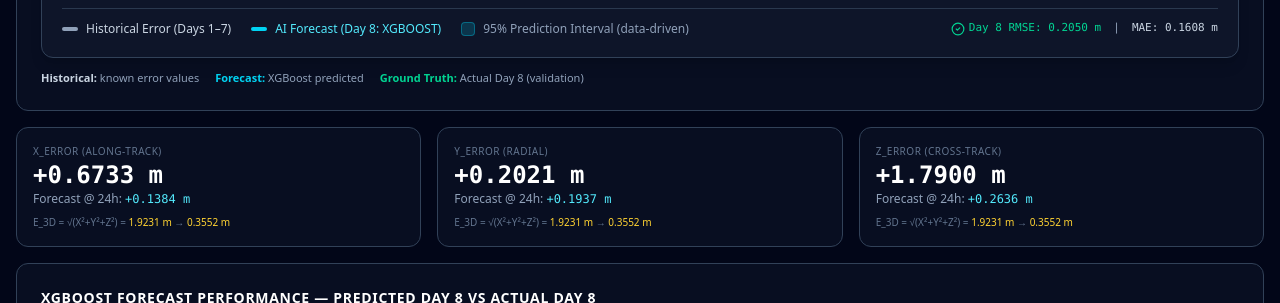
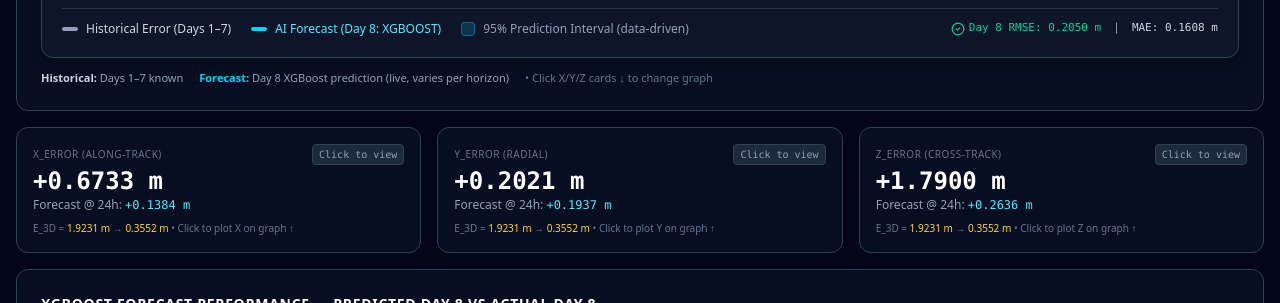
Before and after one commit to Vishalsaraswat047/gnss-2, a React (Vite) app: page / in a window 1280 px wide. Shown: the part 1416-1719 px from the top of the page. Built offline with nearby package versions, Linux system fonts and the light colour scheme; no server answers.

Commit message:
fix: ephemeris X/Y/Z cards now clickable — switch graph axis to x/y/z (was static clock only)

```diff
--- a/src/App.tsx
+++ b/src/App.tsx
@@ -8,7 +8,7 @@
 import { SATELLITE_DATASETS } from './data/mockDataset';
 import { runForecastingEngine, DEFAULT_RISK_THRESHOLDS } from './ml/evaluation';
 import { Header, AppTab } from './components/Header';
-import { MainForecastGraph } from './components/MainForecastGraph';
+import { MainForecastGraph, ErrorAxis } from './components/MainForecastGraph';
 import { DataPipelineView } from './components/DataPipelineView';
 import { LiveTracker } from './components/LiveTracker';
 import { RiskThresholdModal } from './components/RiskThresholdModal';
@@ -24,6 +24,7 @@
   const [selectedModel] = useState<ModelType>('xgboost');
   const [thresholds, setThresholds] = useState<RiskThresholds>(DEFAULT_RISK_THRESHOLDS);
   const [isThresholdModalOpen, setIsThresholdModalOpen] = useState(false);
+  const [selectedAxis, setSelectedAxis] = useState<ErrorAxis>('clock');
   const [autoPlay, setAutoPlay] = useState(false);
   const autoPlayRef = useRef<ReturnType<typeof setInterval> | null>(null);
 
@@ -387,37 +388,45 @@
               </div>
             </div>
 
-            {/* Clock Error Graph Section */}
-            <div key={`graph-${resetTick}-${currentIndex}-${selectedHorizon}`} className="bg-slate-900/50 border border-slate-700 rounded-xl p-6">
-              <h2 className="text-sm font-semibold text-white uppercase tracking-wider mb-3">CLOCK ERROR — Historical | Forecast | Ground Truth <span className="text-slate-500 font-normal normal-case"> (NOW marker)</span></h2>
+            {/* Clock / Ephemeris Graph — axis switches when you click X/Y/Z cards below */}
+            <div key={`graph-${resetTick}-${currentIndex}-${selectedHorizon}-${selectedAxis}`} className="bg-slate-900/50 border border-slate-700 rounded-xl p-6">
+              <h2 className="text-sm font-semibold text-white uppercase tracking-wider mb-3">
+                {selectedAxis === 'clock' ? 'CLOCK ERROR' : selectedAxis === 'x' ? 'EPHEMERIS X_ERROR (Along-Track)' : selectedAxis === 'y' ? 'EPHEMERIS Y_ERROR (Radial)' : selectedAxis === 'z' ? 'EPHEMERIS Z_ERROR (Cross-Track)' : '3D MAGNITUDE'} — Historical | Forecast <span className="text-slate-500 font-normal normal-case"> (NOW marker) — click X/Y/Z cards to switch</span>
+              </h2>
               <MainForecastGraph
                 historicalData={historicalData}
                 forecastResult={forecastResult}
-                selectedAxis={'clock'}
-                onSelectAxis={() => {}}
+                selectedAxis={selectedAxis}
+                onSelectAxis={setSelectedAxis}
                 selectedModel={'xgboost'}
               />
-              <div className="mt-3 text-[11px] text-slate-400 flex gap-4">
-                <span><strong className="text-slate-300">Historical:</strong> known error values</span>
-                <span><strong className="text-cyan-400">Forecast:</strong> XGBoost predicted</span>
-                <span><strong className="text-emerald-400">Ground Truth:</strong> Actual Day 8 (validation)</span>
+              <div className="mt-3 text-[11px] text-slate-400 flex gap-4 flex-wrap">
+                <span><strong className="text-slate-300">Historical:</strong> Days 1–7 known</span>
+                <span><strong className="text-cyan-400">Forecast:</strong> Day 8 XGBoost prediction (live, varies per horizon)</span>
+                <span className="text-slate-500">• Click X/Y/Z cards ↓ to change graph</span>
               </div>
             </div>
 
-            {/* Ephemeris Error Section */}
+            {/* Ephemeris Error Section — CLICKABLE */}
             <div className="grid grid-cols-1 md:grid-cols-3 gap-4">
               {[
-                { label: 'X_Error (Along-Track)', cur: forecastResult.currentErrors.x, pred: forecastResult.predictedErrorsAtHorizon.x },
-                { label: 'Y_Error (Radial)', cur: forecastResult.currentErrors.y, pred: forecastResult.predictedErrorsAtHorizon.y },
-                { label: 'Z_Error (Cross-Track)', cur: forecastResult.currentErrors.z, pred: forecastResult.predictedErrorsAtHorizon.z },
-              ].map(c => (
-                <div key={c.label} className="bg-slate-900/50 border border-slate-700 rounded-xl p-4">
-                  <div className="text-[10px] text-slate-500 uppercase tracking-wider">{c.label}</div>
-                  <div className="text-2xl font-mono font-bold text-white">{c.cur >= 0 ? '+' : ''}{c.cur.toFixed(4)} m</div>
-                  <div className="text-xs text-slate-400">Forecast @ {selectedHorizon}: <span className="text-cyan-300 font-mono">{c.pred >= 0 ? '+' : ''}{c.pred.toFixed(4)} m</span></div>
-                  <div className="mt-2 text-[10px] text-slate-500">E_3D = √(X²+Y²+Z²) = <span className="text-amber-300">{forecastResult.currentErrors.magnitude3D.toFixed(4)} m</span> → <span className="text-amber-300">{forecastResult.predictedErrorsAtHorizon.magnitude3D.toFixed(4)} m</span></div>
-                </div>
-              ))}
+                { key: 'x' as ErrorAxis, label: 'X_Error (Along-Track)', cur: forecastResult.currentErrors.x, pred: forecastResult.predictedErrorsAtHorizon.x, color: 'sky' },
+                { key: 'y' as ErrorAxis, label: 'Y_Error (Radial)', cur: forecastResult.currentErrors.y, pred: forecastResult.predictedErrorsAtHorizon.y, color: 'purple' },
+                { key: 'z' as ErrorAxis, label: 'Z_Error (Cross-Track)', cur: forecastResult.currentErrors.z, pred: forecastResult.predictedErrorsAtHorizon.z, color: 'pink' },
+              ].map(c => {
+                const isActive = selectedAxis === c.key;
+                return (
+                  <button key={c.label} onClick={() => setSelectedAxis(c.key)} className={`text-left bg-slate-900/50 border rounded-xl p-4 transition-all hover:border-slate-600 cursor-pointer ${isActive ? 'border-cyan-500 ring-1 ring-cyan-500/40 bg-cyan-500/10' : 'border-slate-700'}`}>
+                    <div className="flex items-center justify-between">
+                      <div className="text-[10px] text-slate-500 uppercase tracking-wider">{c.label}</div>
+                      <span className={`text-[10px] font-mono px-1.5 py-0.5 rounded border ${isActive ? 'bg-cyan-500 text-slate-950 border-cyan-500 font-bold' : 'bg-slate-800 text-slate-400 border-slate-700'}`}>{isActive ? '● Viewing' : 'Click to view'}</span>
+                    </div>
+                    <div className="text-2xl font-mono font-bold text-white">{c.cur >= 0 ? '+' : ''}{c.cur.toFixed(4)} m</div>
+                    <div className="text-xs text-slate-400">Forecast @ {selectedHorizon}: <span className="text-cyan-300 font-mono">{c.pred >= 0 ? '+' : ''}{c.pred.toFixed(4)} m</span></div>
+                    <div className="mt-2 text-[10px] text-slate-500">E_3D = <span className="text-amber-300">{forecastResult.currentErrors.magnitude3D.toFixed(4)} m</span> → <span className="text-amber-300">{forecastResult.predictedErrorsAtHorizon.magnitude3D.toFixed(4)} m</span> • Click to plot {c.key.toUpperCase()} on graph ↑</div>
+                  </button>
+                );
+              })}
             </div>
 
             {/* Forecast Performance Section */}
```
